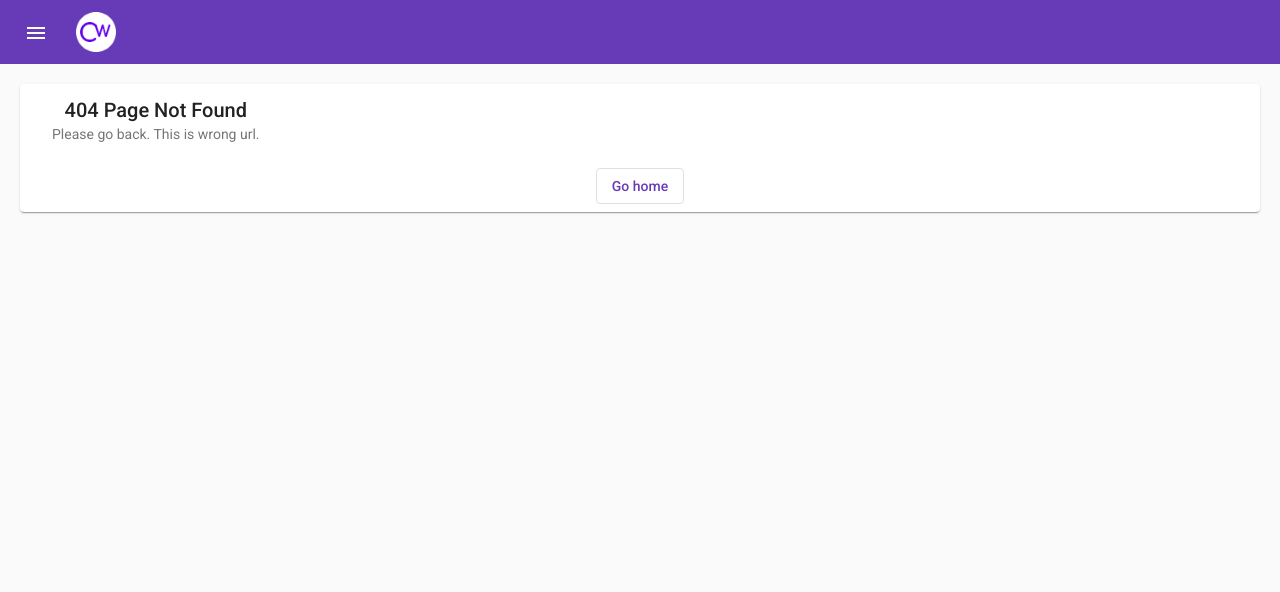
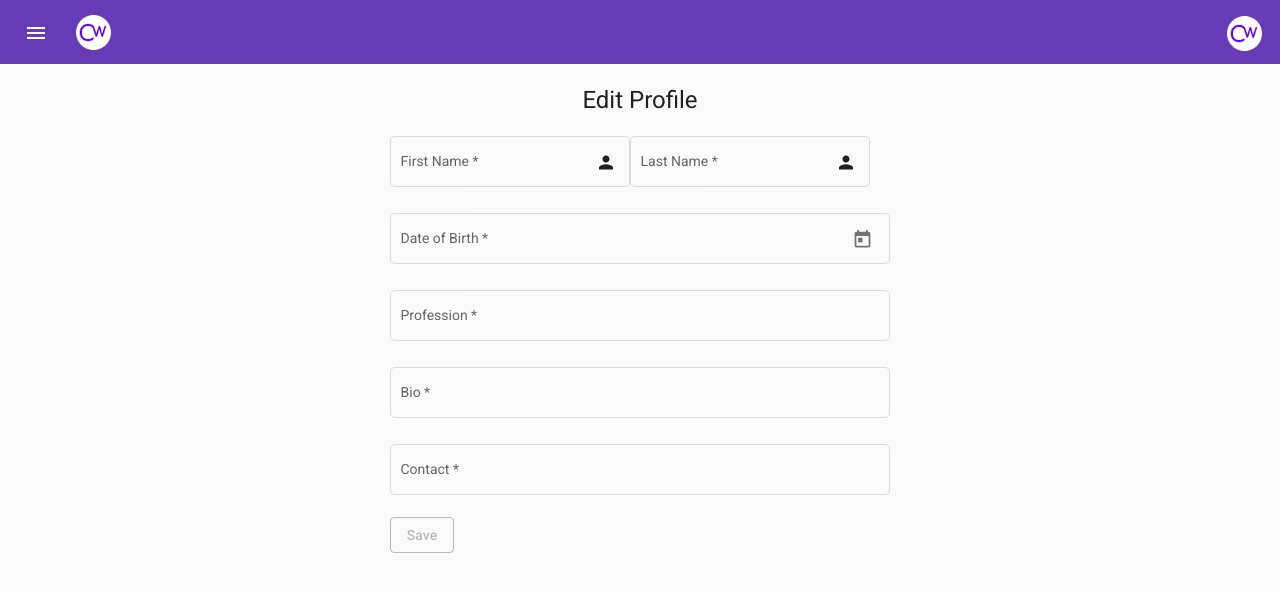
Before and after one commit to creativeweb-aj/UserPanelNg, an Angular app: page /profile/editprofile in a window 1280 px wide. Before the commit this address had no page. Shown: the top 592 px of the page. Built offline with nearby package versions, Linux system fonts and the light colour scheme.

Commit message:
update edit profile component added

```diff
--- a/src/app/app-routing.module.ts
+++ b/src/app/app-routing.module.ts
@@ -8,6 +8,8 @@ import { SignupComponent } from './signup/signup.component';
 import { EmailverificationComponent } from './signup/emailverification/emailverification.component';
 import { LoginComponent } from './login/login.component';
 import { LogoutComponent } from './logout/logout.component';
+import {MyProfileComponent} from './my-profile/my-profile.component';
+import {EditProfileComponent} from './my-profile/edit-profile/edit-profile.component';
 import { NotfoundComponent } from './notfound/notfound.component';
 
 // set urls here for routing
@@ -17,6 +19,8 @@ const routes: Routes = [
   { path: 'verification/:id', component: EmailverificationComponent, pathMatch: 'full' },
   { path: 'login', component: LoginComponent, pathMatch: 'full'},
   { path: 'logout', component: LogoutComponent, pathMatch: 'full' },
+  { path: 'profile', component: MyProfileComponent, pathMatch: 'full' },
+  { path: 'profile/editprofile', component: EditProfileComponent, pathMatch: 'full' },
   { path: '**', component: NotfoundComponent, pathMatch: 'full' },
 ];
 
--- a/src/app/app.component.css
+++ b/src/app/app.component.css
@@ -42,12 +42,24 @@ mat-sidenav-content .mat-toolbar.mat-primary .logo {
   position: relative;
   outline: none;
   cursor: pointer;
-  width: 40px;
-  height: 40px;
+  width: 35px;
+  height: 35px;
   margin-left: 20px;
   vertical-align: middle;
 }
 
+.profile-pic {
+  position: relative;
+  outline: none;
+  cursor: pointer;
+  width: 35px;
+  height: 35px;
+  vertical-align: middle;
+}
+
+.profile-spacer {
+  flex: 1 1 auto;
+}
 
 
 /*# sourceMappingURL=app.component.css.map */
--- a/src/app/app.component.html
+++ b/src/app/app.component.html
@@ -21,6 +21,24 @@
                 <mat-icon aria-label="Side nav toggle icon">menu</mat-icon>
             </button>
             <span><img class="logo" routerLink="/" src="assets/images/logo1.png"></span>
+            <span class="profile-spacer"></span>
+            <button type="button" aria-label="Toggle sidenav" mat-icon-button [matMenuTriggerFor]="profile">
+                <img class="profile-pic" src="assets/images/logo1.png">
+            </button>
+            <mat-menu #profile="matMenu">
+                <button mat-menu-item routerLink="/profile">
+                    <mat-icon aria-hidden="false" aria-label="user profile icon">account_circle</mat-icon>
+                    My Profile
+                </button>
+                <button mat-menu-item routerLink="/login" *ngIf="!Authguardservice.getToken()">
+                    <mat-icon aria-hidden="false" aria-label="login icon">login</mat-icon>
+                    Log in
+                </button>
+                <button mat-menu-item routerLink="/logout" *ngIf="Authguardservice.getToken()">
+                    <mat-icon aria-hidden="false" aria-label="logout icon">exit_to_app</mat-icon>
+                    Log out
+                </button>
+            </mat-menu>
         </mat-toolbar>
 
         <div class="main">
--- a/src/app/app.module.ts
+++ b/src/app/app.module.ts
@@ -18,6 +18,8 @@ import { LoginComponent } from './login/login.component';
 import { EmailverificationComponent } from './signup/emailverification/emailverification.component';
 import { LogoutComponent } from './logout/logout.component';
 import { NotfoundComponent } from './notfound/notfound.component';
+import { MyProfileComponent } from './my-profile/my-profile.component';
+import { EditProfileComponent } from './my-profile/edit-profile/edit-profile.component';
 
 @NgModule({
   declarations: [
@@ -27,7 +29,9 @@ import { NotfoundComponent } from './notfound/notfound.component';
     LoginComponent,
     EmailverificationComponent,
     LogoutComponent,
-    NotfoundComponent
+    NotfoundComponent,
+    MyProfileComponent,
+    EditProfileComponent
   ],
   imports: [
     BrowserModule,
--- /dev/null
+++ b/src/app/my-profile/edit-profile/edit-profile.component.css
@@ -0,0 +1,21 @@
+.profile-form-center {
+    display: flex;
+    justify-content: center;
+}
+.profile-form {
+min-width: 150px;
+max-width: 500px;
+width: 100%;
+}
+
+.form-title {
+text-align: center;
+}
+
+.profile-full-width {
+width: 100%;
+}
+
+.nameField {
+width: 48%;
+}
--- /dev/null
+++ b/src/app/my-profile/edit-profile/edit-profile.component.html
@@ -0,0 +1,51 @@
+<div class="profile-form-center">
+    <form class="profile-form" [formGroup]="editProfile" (ngSubmit)="onSubmit()">
+      <h1 class="form-title">Edit Profile</h1>
+      <div class="profile-full-width">
+        <mat-form-field class="nameField" appearance="outline">
+          <mat-label>First Name</mat-label>
+          <input matInput formControlName="firstNameField" placeholder="Ex. John" value="">
+          <mat-icon matSuffix aria-hidden="false" aria-label="user icon">person</mat-icon>
+          <mat-error *ngIf="(firstName.errors?.required)">
+            First name <strong>required</strong>
+          </mat-error>
+        </mat-form-field>
+        <mat-form-field class="nameField" appearance="outline">
+          <mat-label>Last Name</mat-label>
+          <input matInput formControlName="lastNameField" placeholder="Ex. Wick" value="">
+          <mat-icon matSuffix aria-hidden="false" aria-label="user icon">person</mat-icon>
+          <mat-error *ngIf="(lastName.errors?.required)">
+            Last name <strong>required</strong>
+          </mat-error>
+        </mat-form-field>
+      </div>
+      <mat-form-field class="profile-full-width" appearance="outline">
+        <mat-label>Date of Birth</mat-label>
+        <input matInput [matDatepicker]="picker" [max]="maxDate" formControlName="dateOfBirthField">
+        <mat-datepicker-toggle matSuffix [for]="picker"></mat-datepicker-toggle>
+        <mat-datepicker touchUi #picker></mat-datepicker>
+        <mat-error *ngIf="(dob.errors?.required)">
+          Date of birth <strong>required</strong>
+        </mat-error>
+      </mat-form-field>
+      <mat-form-field class="profile-full-width" appearance="outline">
+        <mat-label>Profession</mat-label>
+        <input matInput placeholder="profession" formControlName="categoryField">
+
+      </mat-form-field>
+      <mat-form-field class="profile-full-width" appearance="outline">
+        <mat-label>Bio</mat-label>
+        <input matInput placeholder="Bio" formControlName="bioField">
+
+      </mat-form-field>
+      <mat-form-field class="profile-full-width" appearance="outline">
+        <mat-label>Contact</mat-label>
+        <input matInput placeholder="Contact" formControlName="contactInfoField">
+
+      </mat-form-field>
+      <div class="profile-full-width">
+        <button type="submit" mat-stroked-button color="primary" [disabled]="!editProfile.valid">Save</button>
+
+      </div>
+    </form>
+</div>
--- /dev/null
+++ b/src/app/my-profile/edit-profile/edit-profile.component.ts
@@ -0,0 +1,78 @@
+import { Component, OnInit } from '@angular/core';
+import { FormGroup, FormBuilder, FormControl, FormGroupDirective, NgForm, Validators, NG_VALIDATORS, AbstractControl } from '@angular/forms';
+
+@Component({
+  selector: 'app-edit-profile',
+  templateUrl: './edit-profile.component.html',
+  styleUrls: ['./edit-profile.component.css']
+})
+export class EditProfileComponent implements OnInit {
+
+  editProfile = this.profileForm.group({
+    profilePicField : new FormControl('', [
+      Validators.required,
+    ]),
+    firstNameField : new FormControl('', [
+      Validators.required,
+    ]),
+    lastNameField : new FormControl('', [
+      Validators.required,
+    ]),
+    dateOfBirthField : new FormControl('', [
+      Validators.required,
+    ]),
+    categoryField : new FormControl('', [
+      Validators.required,
+    ]),
+    bioField : new FormControl('', [
+      Validators.required,
+    ]),
+    contactInfoField : new FormControl('', [
+      Validators.required,
+    ]),
+  })
+
+  get profilePic(){
+    return this.editProfile.get('profilePicField')
+  }
+
+  get firstName(){
+    return this.editProfile.get('firstNameField')
+  }
+
+  get lastName(){
+    return this.editProfile.get('lastNameField')
+  }
+
+  get dob(){
+    return this.editProfile.get('dateOfBirthField')
+  }
+
+  get category(){
+    return this.editProfile.get('categoryField')
+  }
+
+  get bio(){
+    return this.editProfile.get('bioField')
+  }
+
+  get contactInfo(){
+    return this.editProfile.get('contactInfoField')
+  }
+
+  maxDate: Date;
+
+  constructor(private profileForm: FormBuilder) {
+    // setting max date in date picker max current year
+    const currentYear = new Date().getFullYear();
+    this.maxDate = new Date(currentYear + 0, 11, 31);
+  }
+
+  ngOnInit(): void {
+  }
+
+  onSubmit(){
+
+  }
+
+}
--- /dev/null
+++ b/src/app/my-profile/my-profile.component.css
@@ -0,0 +1,12 @@
+mat-card-header {
+    height: 300px;
+}
+
+.profile-header-image img{
+    width: 200px;
+    height: 200px;
+}
+
+.profile-name {
+    vertical-align: middle;
+}
--- /dev/null
+++ b/src/app/my-profile/my-profile.component.html
@@ -0,0 +1,21 @@
+<mat-card class="profile-card">
+    <mat-card-header>
+      <div mat-card-avatar class="profile-header-image">
+        <img src="assets/images/logo.svg">
+      </div>
+      <mat-card-title class="profile-name">Shiba Inu</mat-card-title>
+      <mat-card-subtitle>Dog Breed</mat-card-subtitle>
+    </mat-card-header>
+    <img mat-card-image src="https://material.angular.io/assets/img/examples/shiba2.jpg" alt="Photo of a Shiba Inu">
+    <mat-card-content>
+      <p>
+        The Shiba Inu is the smallest of the six original and distinct spitz breeds of dog from Japan.
+        A small, agile dog that copes very well with mountainous terrain, the Shiba Inu was originally
+        bred for hunting.
+      </p>
+    </mat-card-content>
+    <mat-card-actions>
+      <button mat-button>LIKE</button>
+      <button mat-button>SHARE</button>
+    </mat-card-actions>
+</mat-card>
--- /dev/null
+++ b/src/app/my-profile/my-profile.component.ts
@@ -0,0 +1,15 @@
+import { Component, OnInit } from '@angular/core';
+
+@Component({
+  selector: 'app-my-profile',
+  templateUrl: './my-profile.component.html',
+  styleUrls: ['./my-profile.component.css']
+})
+export class MyProfileComponent implements OnInit {
+
+  constructor() { }
+
+  ngOnInit(): void {
+  }
+
+}
--- a/src/app/signup/emailverification/emailverification.component.ts
+++ b/src/app/signup/emailverification/emailverification.component.ts
@@ -50,7 +50,7 @@ export class EmailverificationComponent implements OnInit {
   ngOnInit(): void {
 
     if (this.Authguardservice.getToken()) {
-      this.router.navigateByUrl("");
+      this.router.navigateByUrl("login/");
     }
 
     // get param user id
--- a/src/app/signup/signup.component.ts
+++ b/src/app/signup/signup.component.ts
@@ -29,6 +29,7 @@ export class SignupComponent implements OnInit {
   emailId = '';
   responseData = {
     status: '',
+    keyId: '',
     response: {
         id: '',
         email: '',
@@ -143,7 +144,7 @@ export class SignupComponent implements OnInit {
         this._snackBar.open(this.responseData.message, 'Ok', {
           duration: 3000,
         }).afterDismissed().subscribe(() => {
-            this.router.navigate(['/verification', this.responseData.response.id]);
+            this.router.navigate(['/verification', this.responseData.keyId]);
         });
 
       }else{
```
Also changed, not shown: 2 other files (tests, documents, lock files or other folders).
